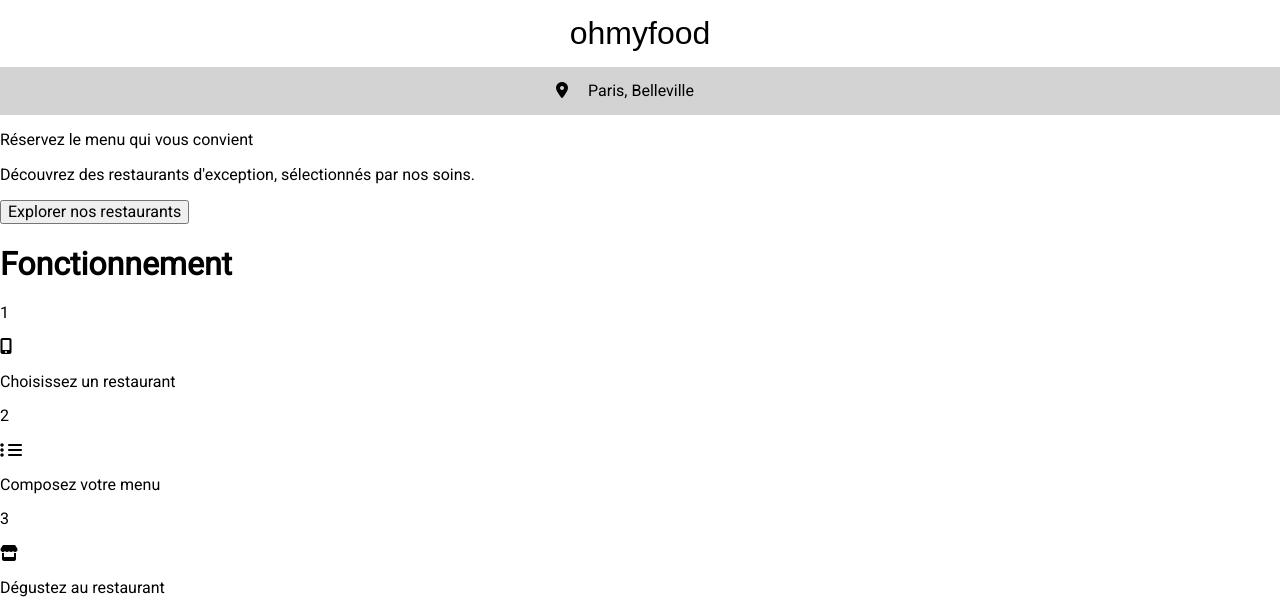
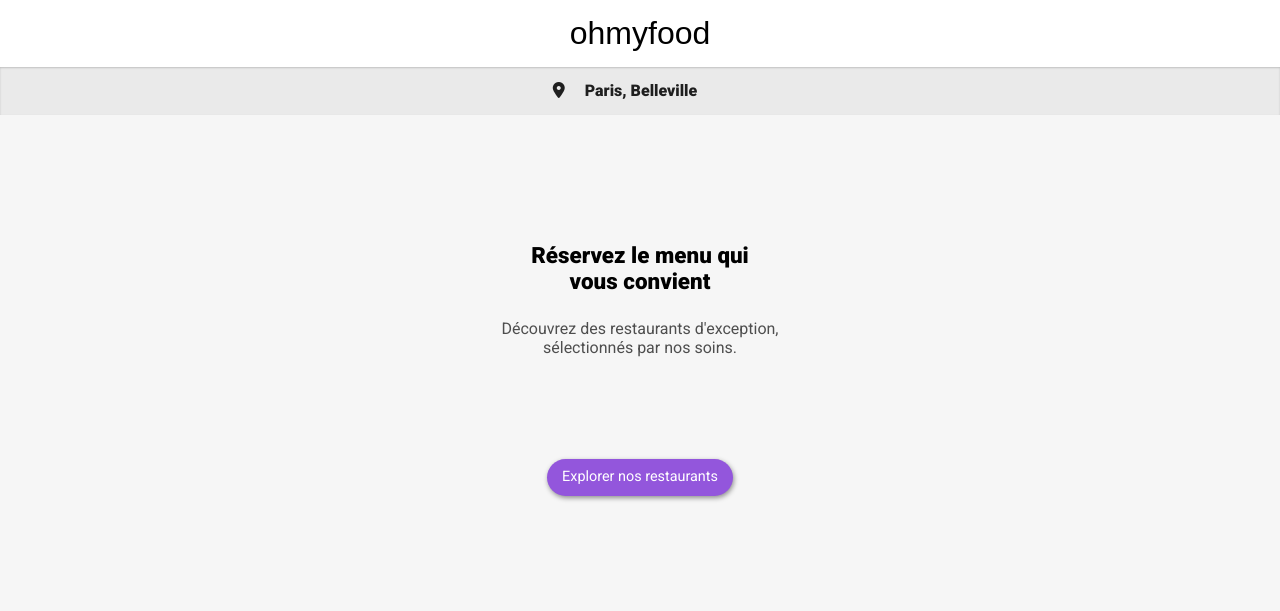
Before and after one commit to Neutheu/Projet_3_OhMyFood, a website: page HTML/accueil.html in a window 1280 px wide. Shown: the top 611 px of the page. Drawn offline with Linux system fonts and the light colour scheme; a web font is replaced by a local one.

Commit message:
Première section de l'accueil terminée

```diff
--- a/HTML/accueil.html
+++ b/HTML/accueil.html
@@ -5,7 +5,7 @@
         <meta name="viewport" content="width=device-width, initial-scale=1.0, user-scalable=yes"/>
         <link rel="preconnect" href="https://fonts.googleapis.com">
         <link rel="preconnect" href="https://fonts.gstatic.com" crossorigin>
-        <link href="https://fonts.googleapis.com/css2?family=Roboto&family=Shrikhand&display=swap" rel="stylesheet">
+        <link href="https://fonts.googleapis.com/css2?family=Roboto:wght@400;900&family=Shrikhand&display=swap" rel="stylesheet">
         <script src="https://kit.fontawesome.com/4e534296b7.js" crossorigin="anonymous"></script>
         <link rel="stylesheet" href="../PUBLIC/CSS/Normalize.css"/>
         <link rel="stylesheet" href="../PUBLIC/CSS/Style.css"/>
@@ -22,15 +22,15 @@
 
             <section>
 
-                <div class="first_section">
+                <div class="location">
                     <i class="fa-solid fa-location-dot"></i>
                     <div>Paris, Belleville</div>
                 </div>
 
-                <div>
-                    <p>Réservez le menu qui vous convient</p>
-                    <p>Découvrez des restaurants d'exception, sélectionnés par nos soins.</p>
-                    <button>
+                <div class="first_section">
+                    <p class="first_section_titre">Réservez le menu qui <br> vous convient</p>
+                    <p class="first_section_texte">Découvrez des restaurants d'exception,<br> sélectionnés par nos soins.</p>
+                    <button class="button">
                         <span>Explorer nos restaurants</span>
                     </button>
                 </div>
--- a/SASS/main.scss
+++ b/SASS/main.scss
@@ -15,14 +15,46 @@ body {
     }
 }
 
-.first_section {
+.location {
     display: flex;
     justify-content: center;
     padding: 15px 0 15px 0;
-    background-color: rgb(211, 211, 211);
+    background-color: #eaeaea;
+    font-weight: 600;
+    color:rgb(31, 31, 31);
+    box-shadow: inset 0px 1px 2px rgba(0, 0, 0, 0.185);
 }
 
 
 .fa-location-dot {
     margin: 0 20px 0 -30px;
 }
+
+.first_section_titre {
+    text-align: center;
+    font-weight: 900;
+    font-size: 1.4em;
+    margin: 0 0 2% 0;
+}
+
+.first_section_texte {
+    text-align: center;
+    color :rgb(78, 78, 78)
+}
+
+.button {
+    display: block;
+    margin: 8% auto 0 auto;
+    font-size: 0.9em;
+    background-color: $colour-primary;
+    color : white;
+    padding: 10px 15px 10px 15px;
+    border-radius: 30px;
+    border: none;
+    box-shadow: 1px 2px 5px 0px rgba(0, 0, 0, 0.425);
+}
+
+.first_section {
+    background-color: #f6f6f6;
+    padding: 10% 0 15% 0;
+}
```
Also changed, not shown: PUBLIC/CSS/style.css, 1 other file.
